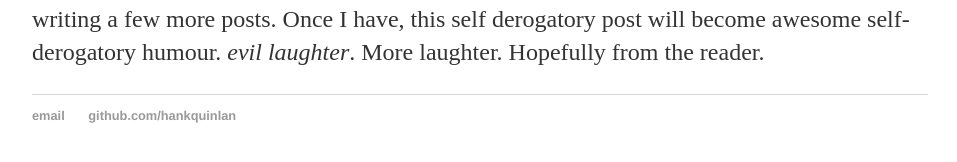
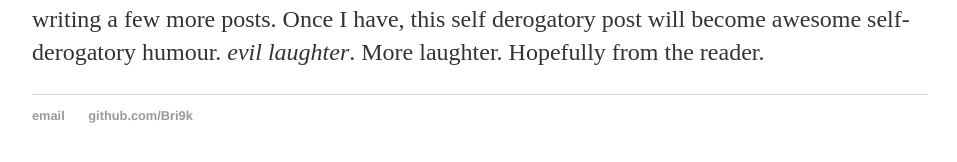
Before and after one commit to akshayrdeodhar/akshayrdeodhar.github.io, a Jekyll site: the page built from _posts/2018-04-05-site-online.md, in a window 1280 px wide. Shown: the part 420-582 px from the top of the page, without its empty margins (160-1117 px from the left). Built offline with Jekyll 4.4.1, drawn with Linux system fonts in a browser that asks for light colours.

Commit message:
My Own wmail ID

```diff
--- a/_layouts/default.html
+++ b/_layouts/default.html
@@ -21,8 +21,8 @@
 </div><!-- /.container -->
 <footer>
 <ul>
-<li><a href="mailto:hankquinlanhub@gmail.com">email</a></li>
-<li><a href="https://github.com/hankquinlan">github.com/hankquinlan</a></li>
+<li><a href="mailto:Bri9k@protonmail.com">email</a></li>
+<li><a href="https://github.com/Bri9k">github.com/Bri9k</a></li>
 </ul>
 </footer>
 </body>
```
